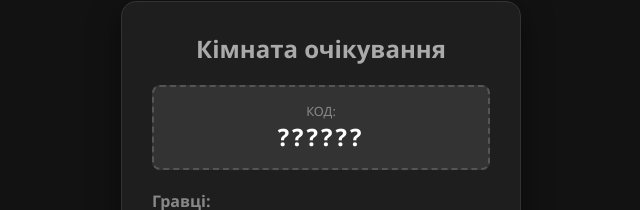
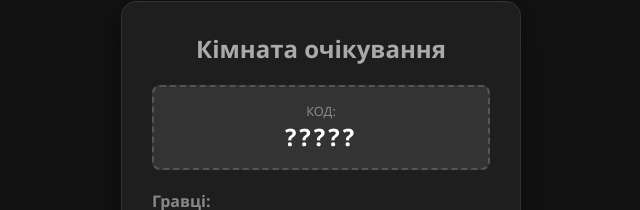
Before and after one commit to MrTeerPlay/Hot-Dog-Game-Refactor, a React (Vite) app in the folder frontend/: page /game/waitroom in a window 1280 px wide. Shown: the part 98-308 px from the top of the page, without its empty margins (319-959 px from the left). Built offline with nearby package versions, Linux system fonts and the light colour scheme.

Commit message:
Did waitroom:roomCode - child route, add roomCode indentifier

```diff
--- a/frontend/src/App.tsx
+++ b/frontend/src/App.tsx
@@ -4,11 +4,6 @@ import { Game } from './pages/gamePage/GamePage';
 import { WaitRoom } from './pages/gamePage/WaitRoom';
 import { ActiveGame } from './pages/gamePage/ActiveGamePage';
 import { BrowserRouter, Navigate, Route, Routes } from 'react-router-dom';
-
-// 1. Тип сторінки (змінна)
-// 2. Головний метод (виконується при старті один раз, а потім при змнні даних проходиться по коду ще раз)
-// 3. Методи, які показують вигляд сторінки логіну чи реєстрації
-// Методи мають щось повертати (повертають свою "дію з сайтом"/вигляд сайту)
 
 function App() {
   return (
@@ -21,8 +16,9 @@ function App() {
 
         <Route path='/game' element={ <Game/> }/>
 
-        <Route path='/game/waitroom/:roomCode' element={ <WaitRoom/> }/>
-        <Route path='/game/waitroom' element={ <WaitRoom/> }/>
+        <Route path='/game/waitroom' element={ <WaitRoom/> }>
+          <Route path=':roomCode' element={ <WaitRoom/> }/>
+        </Route>
 
         <Route path='/game/activegame' element={ <ActiveGame/> }/>
       </Routes>
--- a/frontend/src/pages/gamePage/WaitRoom.tsx
+++ b/frontend/src/pages/gamePage/WaitRoom.tsx
@@ -1,7 +1,10 @@
-import { useNavigate } from "react-router-dom";
+import { useState } from "react";
+import { useNavigate, useParams } from "react-router-dom";
 
 export function WaitRoom() {
     const navigate = useNavigate();
+
+    const { roomCode = "?????" } = useParams();
 
     async function StartGame() {
         navigate('/game/activegame');
@@ -14,7 +17,7 @@ export function WaitRoom() {
 
                 <div className="room-code-display">
                     <span>КОД:</span>
-                    <strong>??????</strong>
+                    <strong>{roomCode}</strong>
                 </div>
 
                 <div className="players-list-container">
```
